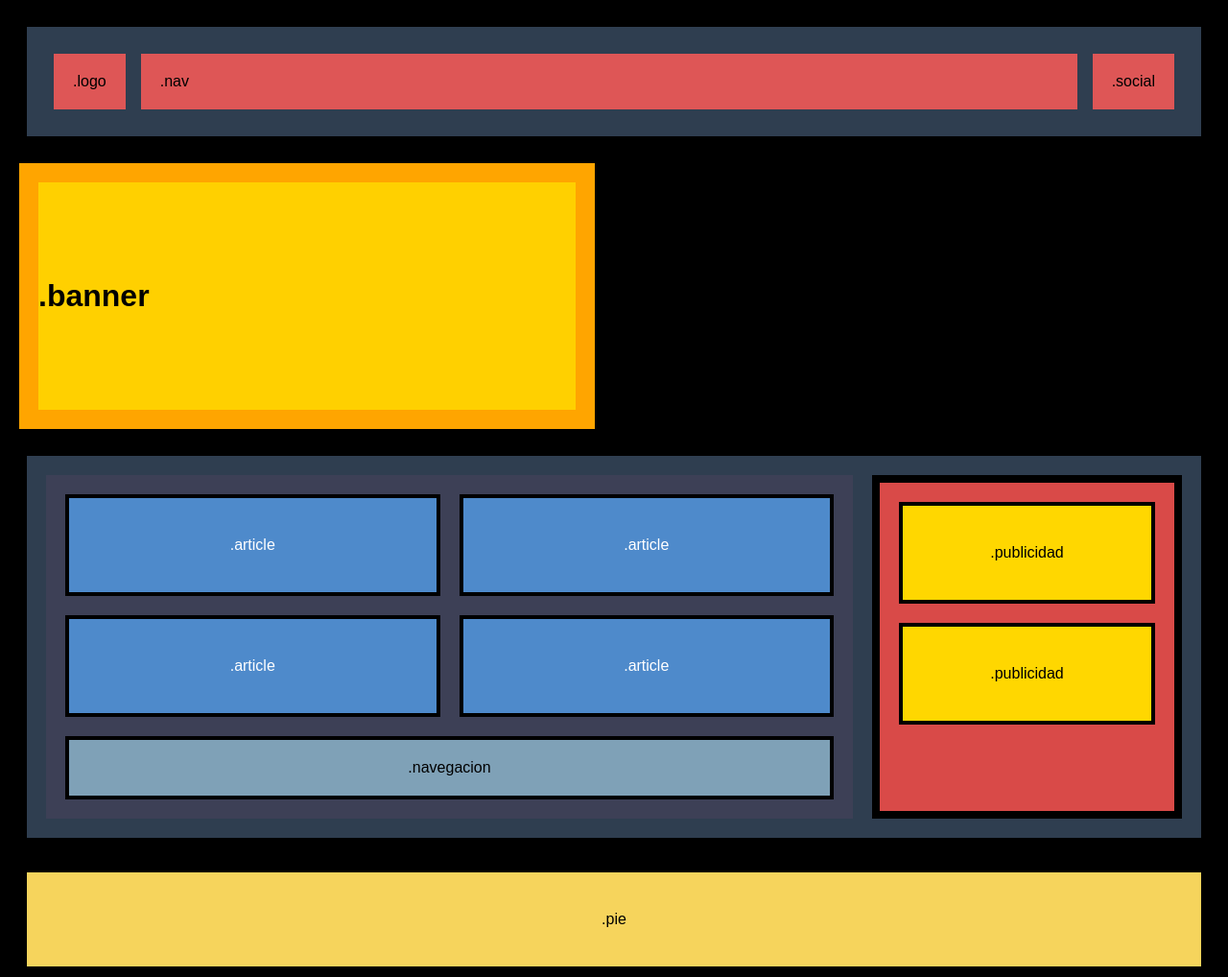
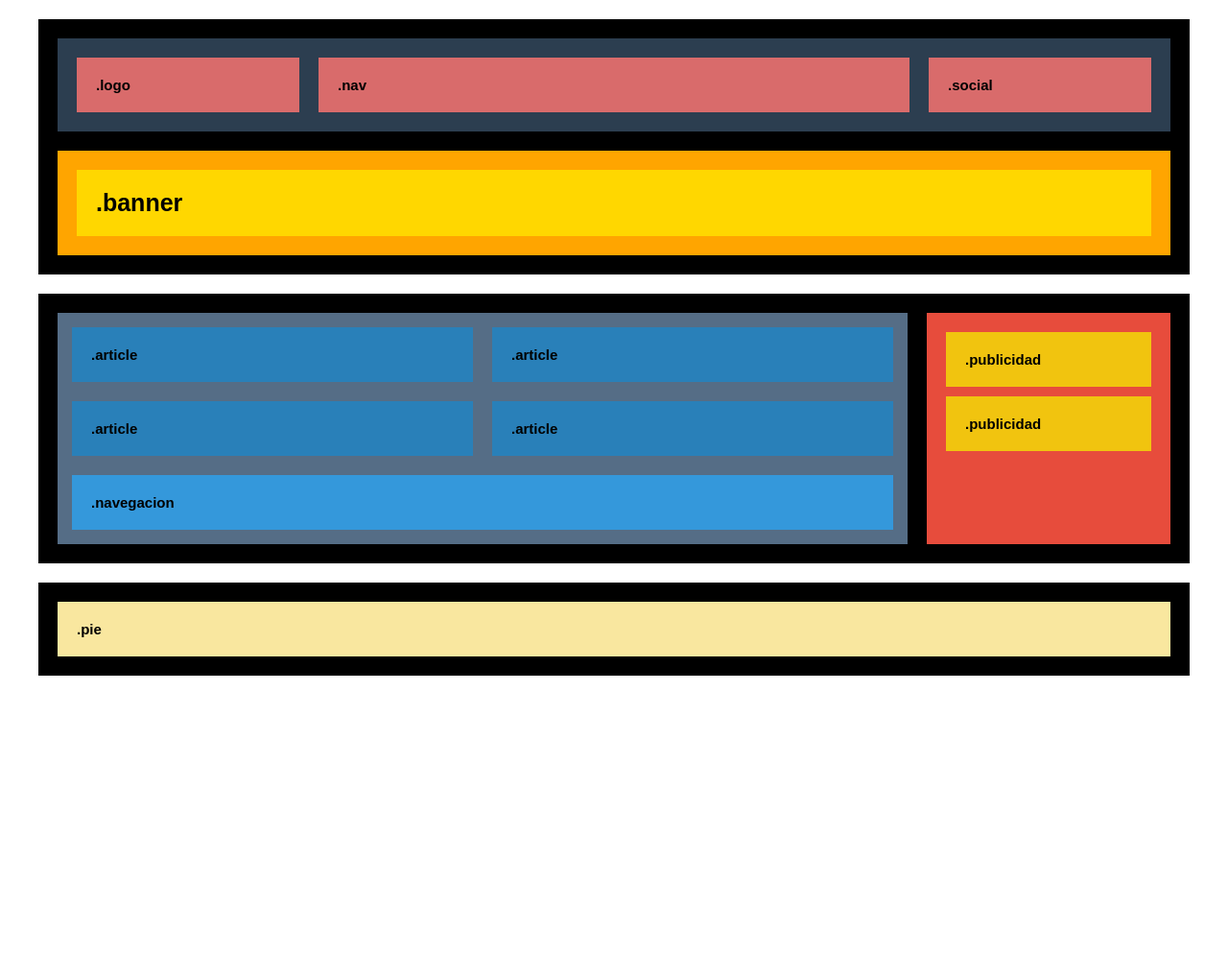
Before and after one commit to ManuelSerranoBerrocal/fullstack-php-sprint1-maquetacio, a plain HTML site: page S1.01-HTML-CSS/nivel-1/index.html in a window 1280 px wide. Shown: the whole page at 96% size. After the commit the page ends 800 px from the top, so only its background shows below. Drawn offline with Linux system fonts and the light colour scheme.

Commit message:
feat(nivel-1): actualitzar maquetació amb styles.css

```diff
--- a/S1.01-HTML-CSS/nivel-1/index.html
+++ b/S1.01-HTML-CSS/nivel-1/index.html
@@ -2,36 +2,46 @@
 <html lang="es">
 <head>
     <meta charset="UTF-8">
+    <!-- Permite diseño responsive -->
     <meta name="viewport" content="width=device-width, initial-scale=1.0">
-  <title>Maquetación Nivel 1</title>
-  <link rel="stylesheet" href="style.css">
+    <title>Maquetación Responsive</title>
+    <link rel="stylesheet" href="styles.css">
 </head>
 <body>
 
-  <div class="header">
+<div class="contenedor">
+    <header class="bloque_header">
+        <div class="fila_header">
             <div class="logo">.logo</div>
             <div class="nav">.nav</div>
             <div class="social">.social</div>
         </div>
 
+        <div class="separador"></div>
+
         <div class="banner">.banner</div>
+    </header>
 
-  <div class="main">
-    <div class="articles">
+    <div class="espacio"></div>
+
+    <main class="main">
+        <section class="izquierda">
             <div class="article">.article</div>
             <div class="article">.article</div>
             <div class="article">.article</div>
             <div class="article">.article</div>
             <div class="navegacion">.navegacion</div>
+        </section>
+
+        <div class="separador_negro"></div>
+
+        <aside class="derecha">
+            <div class="publicidad">.publicidad</div>
+            <div class="publicidad">.publicidad</div>
+        </aside>
+    </main>
+    <div class="espacio"></div>
+    <footer class="pie">.pie</footer>
 </div>
-
-    <div class="publicidad">
-      <div class="pub-item">.publicidad</div>
-      <div class="pub-item">.publicidad</div>
-    </div>
-  </div>
-
-  <div class="pie">.pie</div>
-
 </body>
 </html>
--- a/S1.01-HTML-CSS/nivel-1/style.css
+++ /dev/null
@@ -1,114 +0,0 @@
-*
-/* Colocar comentario despues de cada fila de código explicando qué hace */
-
-{
-
-  margin: 0;
-  padding: 0;
-  box-sizing: border-box;
-}
-
-body {
-  padding: 20px;
-  background: black;
-  font-family: Arial, sans-serif;
-}
-
-
-.header {
-  display: flex;
-  justify-content: space-between;
-  background: #2f3e50;
-  padding: 20px;
-  border: 8px solid black;
-}
-
-.logo, .social {
-  background: #de5656;
-  padding: 20px;
-  border: 8px solid #2f3e50;
-}
-/* el .nav tiene que tener el triple de ancho de logo y social
-entre logo, nav y social debe haver espacio, espacio un poco más grande*/
-
-
-.nav {
-  background: #de5656;
-  padding: 20px;
-  border: 8px solid #2f3e50;
-  flex: 2;
-}
-
-
-.banner {
-  background: #ffd000;
-  padding: 100px 0;
-  margin: 20px 0;
-  text-align:left;
-  /* en negrita*/
-  font-weight: bold;
-  font-size: 2rem;
-  /* la celda  de .banner está muy ancho  */
-  max-width: 600px;
-  border: 20px solid orange;
-}
-
-
-.main {
-  display: flex;
-  gap: 20px;
-  border: 8px solid black;
-  padding: 20px;
-  background: #2f3e50;
-}
-
-.articles {
-  flex: 3;
-  background: #3d4056;
-  padding: 20px;
-  display: grid;
-  gap: 20px;
-}
-
-.article {
-  background: #4e8acb;
-  padding: 40px;
-  border: 4px solid black;
-  text-align: center;
-  color: white;
-}
-
-.navegacion {
-  grid-column: 1 / 3;
-  background: #7fa1b7;
-  padding: 20px;
-  border: 4px solid black;
-  text-align: center;
-}
-
-
-.publicidad {
-  flex: 1;
-  background: #d94a48;
-  padding: 20px;
-  display: flex;
-  flex-direction: column;
-  gap: 20px;
-  border: 8px solid black;
-}
-
-.pub-item {
-  background: #ffd700;
-  padding: 40px;
-  border: 4px solid black;
-  text-align: center;
-}
-
-
-.pie {
-  background: #f6d45c;
-  padding: 40px;
-  margin-top: 20px;
-  border: 8px solid black;
-  text-align: center;
-}
--- /dev/null
+++ b/S1.01-HTML-CSS/nivel-1/styles.css
@@ -0,0 +1,148 @@
+/* RESET */
+* {
+  margin: 0;
+  padding: 0;
+  box-sizing: border-box;
+  font-family: Arial, sans-serif;
+}
+
+/* CONTENEDOR */
+.contenedor {
+  max-width: 1200px;
+  margin: 20px auto;
+}
+
+/* BLOQUE HEADER */
+.bloque_header {
+  background: black;
+  padding: 20px;
+}
+
+.fila_header {
+  display: flex;
+  gap: 20px;
+  padding: 20px;
+  background: #2c3e50;
+}
+
+.logo,
+.social {
+  flex: 1;
+  padding: 20px;
+  font-weight: bold;
+  background: #d96b6b;
+  font-size: 15px;
+
+}
+
+.nav {
+  flex: 3;
+  padding: 20px;
+  font-weight: bold;
+  background: #d96b6b;
+  font-size: 15px;
+}
+
+/* SEPARADOR UNIVERSAL */
+.separador {
+  height: 20px;
+  background: black;
+}
+
+/* BANNER */
+.banner {
+  background: #ffd700;
+  padding: 20px;
+  border: 20px solid orange;
+  font-weight: bold;
+  font-size: 25px;
+}
+
+.espacio {
+    height: 20px;
+}
+/* MAIN */
+.main {
+  display: flex;
+  gap: 20px;
+  padding: 20px;
+  background: black;
+}
+
+.izquierda {
+  flex: 4;
+  display: grid;
+  grid-template-columns: repeat(2, 1fr);
+  gap: 20px;
+  background: #556d86;
+  padding: 15px;
+}
+
+.article {
+  background: #2980b9;
+  padding: 20px;
+  font-weight: bold;
+  font-size: 15px;
+}
+
+.navegacion {
+  grid-column: 1 / -1;
+  background: #3498db;
+  padding: 20px;
+  font-weight: bold;
+  font-size: 15px;
+}
+
+.derecha {
+  flex: 1;
+  background: #e74c3c;
+  padding: 20px;
+}
+
+.publicidad {
+  background: #f1c40f;
+  padding: 20px;
+  font-weight: bold;
+  margin-bottom: 10px; /* ← Ajustado para reducir espacio excesivo */
+  font-size: 15px;
+}
+
+/* Separador entre navegación y publicidad (solo en móvil/tableta) */
+.separador_negro {
+    display: none; /* Oculto en escritorio */
+}
+
+/* PIE */
+.pie {
+  background: #f9e79f;
+  padding: 20px;
+  border: 20px solid black;
+  font-weight: bold;
+  font-size: 15px;
+}
+
+/* Tablet */
+
+@media (max-width: 768px) {
+
+  .fila_header {
+    flex-direction: column;
+  }
+
+  .main {
+    flex-direction: column;
+  }
+
+  .separador {
+    display: block;
+  }
+}
+
+/* Móvil */
+
+@media (max-width: 480px) {
+
+  .izquierda {
+    grid-template-columns: 1fr;
+  }
+}
```
Lines whose indentation alone changed are shown as unchanged.
